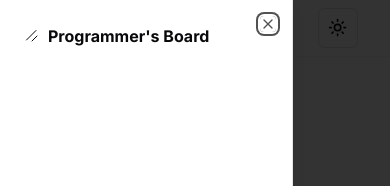
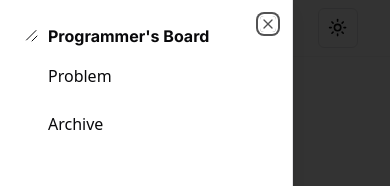
Before and after one commit to IamMahfooz/lc-board, a Next.js app: page / in a window 390 px wide. Both pictures are taken after a click on the button "Toggle Menu". Shown: the top 186 px of the page. Built offline with nearby package versions, Linux system fonts and the light colour scheme.

Commit message:
fix: updated mobile navbar
Signed-off-by: mahfooz <mahfooz720946@gmail.com>

```diff
--- a/app/components/ui/mobile-nav.tsx
+++ b/app/components/ui/mobile-nav.tsx
@@ -64,20 +64,21 @@ export function MobileNav() {
                     <span className="font-bold">{siteConfig.name}</span>
                 </MobileLink>
                 <ScrollArea className="my-4 h-[calc(100vh-8rem)] pb-10 pl-6">
-                    <div className="flex flex-col space-y-3">
-                        {docsConfig.mainNav?.map(
-                            (item) =>
-                                item.href && (
-                                    <MobileLink
-                                        key={item.href}
-                                        href={item.href}
-                                        onOpenChange={setOpen}
-                                    >
-                                        {item.title}
-                                    </MobileLink>
-                                )
-                        )}
-                    </div>
+                    <MobileLink
+                        href="/"
+                        className="flex items-center"
+                        onOpenChange={setOpen}
+                    >
+                        <span className="font-sans">Problem</span>
+                    </MobileLink>
+                    <br/>
+                    <MobileLink
+                        href="/archive"
+                        className="flex items-center"
+                        onOpenChange={setOpen}
+                    >
+                        <span className="font-sans">Archive</span>
+                    </MobileLink>
                 </ScrollArea>
             </SheetContent>
         </Sheet>
```
